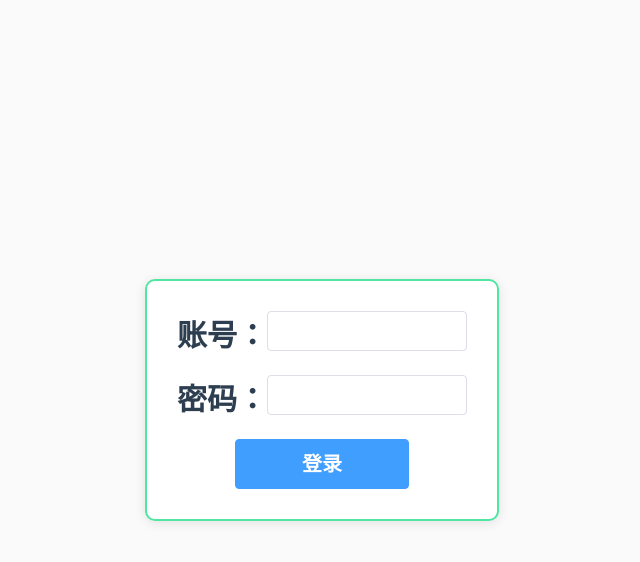
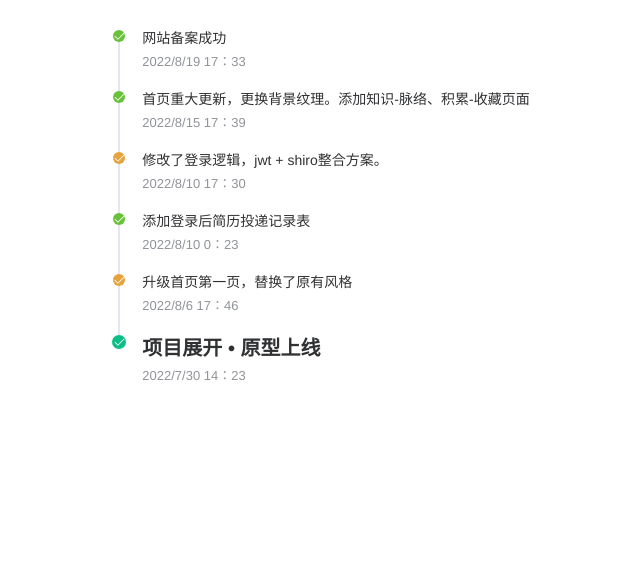
Before and after one commit to MrBeiMeng/IPage, a Vue app: page /#/updatedLog in a window 1280 px wide. Before the commit this address led to /#/login. Shown: the top 562 px of the page, without its empty margins (318-958 px from the left). Built offline with nearby package versions, Linux system fonts and the light colour scheme.

Commit message:
添加项目更新日志页面

```diff
--- a/src/permission.js
+++ b/src/permission.js
@@ -10,7 +10,8 @@ NProgress.configure({ showSpinner: false }) // NProgress Configuration
 
 const whiteList = [ // 地址白名单
   '/login',
-    '/'
+    '/',
+    '/updatedLog'
 ] // no redirect whitelist
 
 router.beforeEach(async(to, from, next) => {
--- a/src/router/index.js
+++ b/src/router/index.js
@@ -4,6 +4,7 @@ import HomeView from '../views/HomeView.vue'
 import ResumeStatusView from "@/views/ResumeStatusView";
 import LoginView from "@/views/LoginView";
 import NHomeView from "@/views/NHomeView";
+import UpdateLog from "@/views/UpdateLog";
 
 Vue.use(VueRouter)
 
@@ -17,6 +18,11 @@ const routes = [
     path: '/login',
     name: 'login',
     component: LoginView
+  },
+  {
+    path: '/updatedLog',
+    name: 'updatedLog',
+    component: UpdateLog
   },
   {
     path: '/n',
--- a/src/views/HomeView.vue
+++ b/src/views/HomeView.vue
@@ -264,10 +264,10 @@
     <div style="position:relative;width: 100vw;background: #666666;display: flex;justify-content: center;align-items: center;overflow: hidden;flex-direction: column">
       <div style="width: 1280px;color: #fafafa;padding: 30px">
         <el-row :gutter="20">
-          <el-col :span="6">
+          <el-col :span="12">
             <h1>坐而言不如起而行</h1>
           </el-col>
-          <el-col :span="18">
+          <el-col :span="12">
             <div style="width: 273px;text-align: left;margin: 0 auto">
               <div>
                 <div style="width: 100px;text-align: right;display: inline-block">
@@ -311,6 +311,13 @@
 
           </el-col>
         </el-row>
+
+        <hr style="margin: 23px 0">
+
+        <div>
+          <el-link type="info" href="https://beian.miit.gov.cn/">蒙ICP备2022002907号 •</el-link>
+          <router-link to="/updatedLog" style="color: #a6a9ad;text-decoration: none;font-size: 14px;font-weight: 500;">&nbsp;更新日志</router-link>
+        </div>
       </div>
     </div>
 
--- /dev/null
+++ b/src/views/UpdateLog.vue
@@ -0,0 +1,85 @@
+<template>
+<div style="display: flex;align-items: center;justify-content: center">
+  <div style="margin: 30px">
+    <el-timeline style="text-align: left">
+      <el-timeline-item
+          v-for="(activity, index) in activities"
+          :key="index"
+          :icon="activity.icon"
+          :type="activity.type"
+          :color="activity.color"
+          :size="activity.size"
+          :timestamp="activity.timestamp">
+        <div v-if="activity.size === 'large'" style="font-size: 20px;font-weight: bold">
+          {{activity.content}}
+        </div>
+        <div v-else>
+          {{activity.content}}
+        </div>
+      </el-timeline-item>
+    </el-timeline>
+  </div>
+</div>
+</template>
+
+<script>
+export default {
+  name: "UpdateLog",
+  data(){
+    return{
+      activities: [
+        {
+          content: '网站备案成功',
+          timestamp: '2022/8/19 17：33',
+          type: 'success', // primary / success / warning / danger / info
+          icon: 'el-icon-check',
+        },
+        {
+          content: '首页重大更新，更换背景纹理。添加知识-脉络、积累-收藏页面',
+          timestamp: '2022/8/15 17：39',
+          type: 'success', // primary / success / warning / danger / info
+          icon: 'el-icon-check',
+        },
+        {
+          content: '修改了登录逻辑，jwt + shiro整合方案。',
+          timestamp: '2022/8/10 17：30',
+          type: 'warning', // primary / success / warning / danger / info
+          icon: 'el-icon-check',
+        },
+        {
+          content: '添加登录后简历投递记录表',
+          timestamp: '2022/8/10 0：23',
+          type: 'success', // primary / success / warning / danger / info
+          icon: 'el-icon-check',
+        },
+        {
+          content: '升级首页第一页，替换了原有风格',
+          timestamp: '2022/8/6 17：46',
+          type: 'warning', // primary / success / warning / danger / info
+          icon: 'el-icon-check',
+        },
+        {
+          content: '项目展开 • 原型上线',
+          timestamp: '2022/7/30 14：23',
+          size: 'large',
+          type: 'success', // primary / success / warning / danger / info
+          icon: 'el-icon-check',
+          color: '#0bbd87' // hsl / hsv / hex / rgb
+        }
+        // { // example
+        //   content: '支持使用图标',
+        //   timestamp: '2018-04-12 20:46',
+        //   size: 'large',
+        //   type: 'success', // primary / success / warning / danger / info
+        //   icon: 'el-icon-more',
+        //   color: 'hsl' // hsl / hsv / hex / rgb
+        // }
+      ]
+    }
+  }
+}
+</script>
+
+<style scoped>
+
+</style>
```
